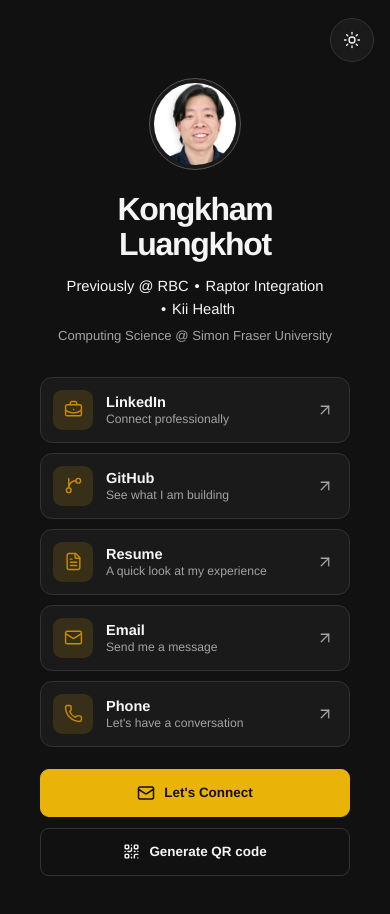
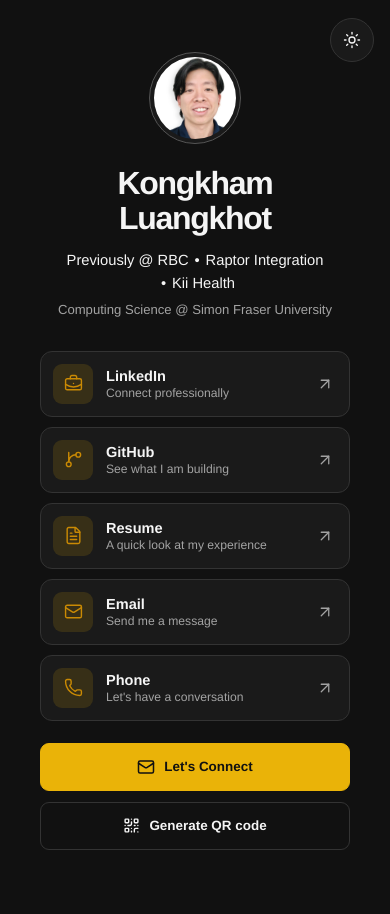
Before and after one commit to kongkham-lk/K-onnek, a React (Vite) app: page / in a window 390 px wide. Shown: the top 914 px of the page. After the commit the page ends 892 px from the top, so only its background shows below. Built offline with nearby package versions, Linux system fonts and the light colour scheme.

Commit message:
update top padding of profile photo

```diff
--- a/src/App.css
+++ b/src/App.css
@@ -10,7 +10,7 @@
   margin: 0 auto;
   position: relative;
   z-index: 1;
-  padding-top: 58px;
+  padding-top: 28px;
 }
 
 .icon-button {
@@ -79,7 +79,7 @@ footer { margin-top: 26px; color: var(--text-muted); font-size: .75rem; text-ali
 @media (max-width: 520px) {
   .page-shell { padding-inline: 40px; }
   .theme-toggle { top: 18px; right: 16px; }
-  .content-column { padding-top: 54px; }
+  .content-column { padding-top: 28px; }
   .experience { max-width: 340px; }
   .ambient-line { display: none; }
 }
```
